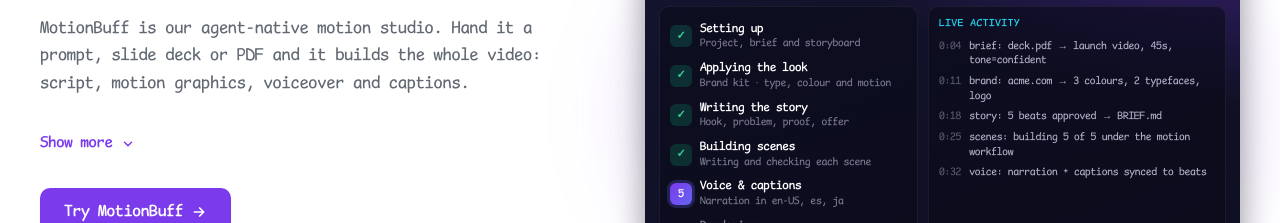
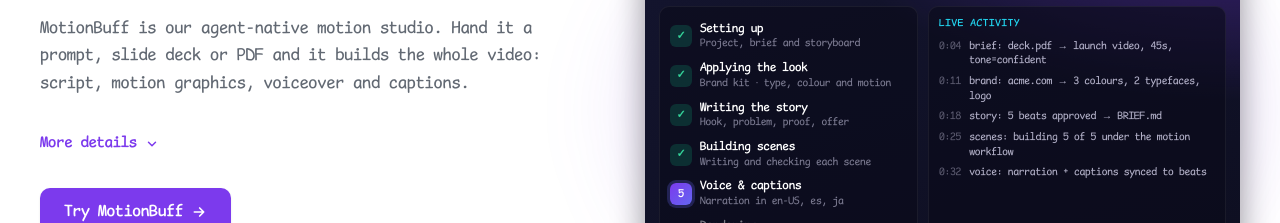
Before and after one commit to dieharders/homebrew-ai-website, a Next.js app: page / in a window 1280 px wide. Shown: the part 1980-2203 px from the top of the page. Built offline with nearby package versions, Linux system fonts and the light colour scheme.

Commit message:
adjust reveal btn

```diff
--- a/blocks/AppSpotlights.tsx
+++ b/blocks/AppSpotlights.tsx
@@ -53,7 +53,11 @@ export default function AppSpotlights(p: {
               <div className={styles.details}>
                 {/* Collapsed visually only: the cards are still in the HTML
                     for crawlers. */}
-                <RevealMore buttonClassName={styles.moreToggle}>
+                <RevealMore
+                  buttonClassName={styles.moreToggle}
+                  moreLabel="More details"
+                  lessLabel="Hide details"
+                >
                   <dl className={styles.features}>
                     {app.features.map((f) => (
                       <div key={f.label} className={styles.feature}>
--- a/components/RevealMore.tsx
+++ b/components/RevealMore.tsx
@@ -25,14 +25,6 @@ export default function RevealMore(p: {
 
   return (
     <div className={p.className}>
-      <div
-        id={id}
-        className={cx(styles.region, open && styles.open)}
-        inert={!open}
-      >
-        <div className={styles.inner}>{p.children}</div>
-      </div>
-
       <button
         type="button"
         className={cx(styles.toggle, p.buttonClassName)}
@@ -56,6 +48,14 @@ export default function RevealMore(p: {
           <polyline points="6 9 12 15 18 9" />
         </svg>
       </button>
+
+      <div
+        id={id}
+        className={cx(styles.region, open && styles.open)}
+        inert={!open}
+      >
+        <div className={styles.inner}>{p.children}</div>
+      </div>
     </div>
   );
 }
```
